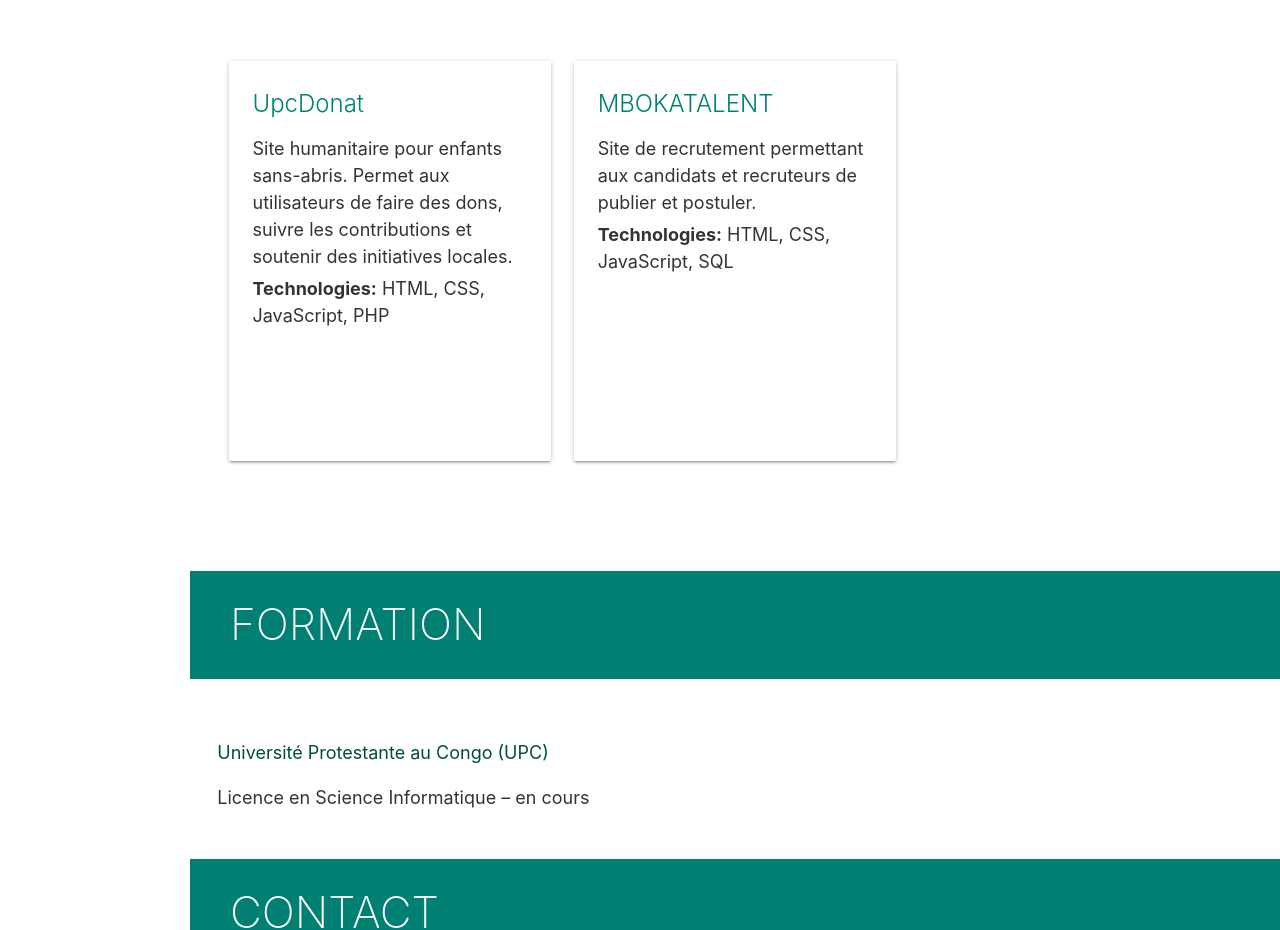
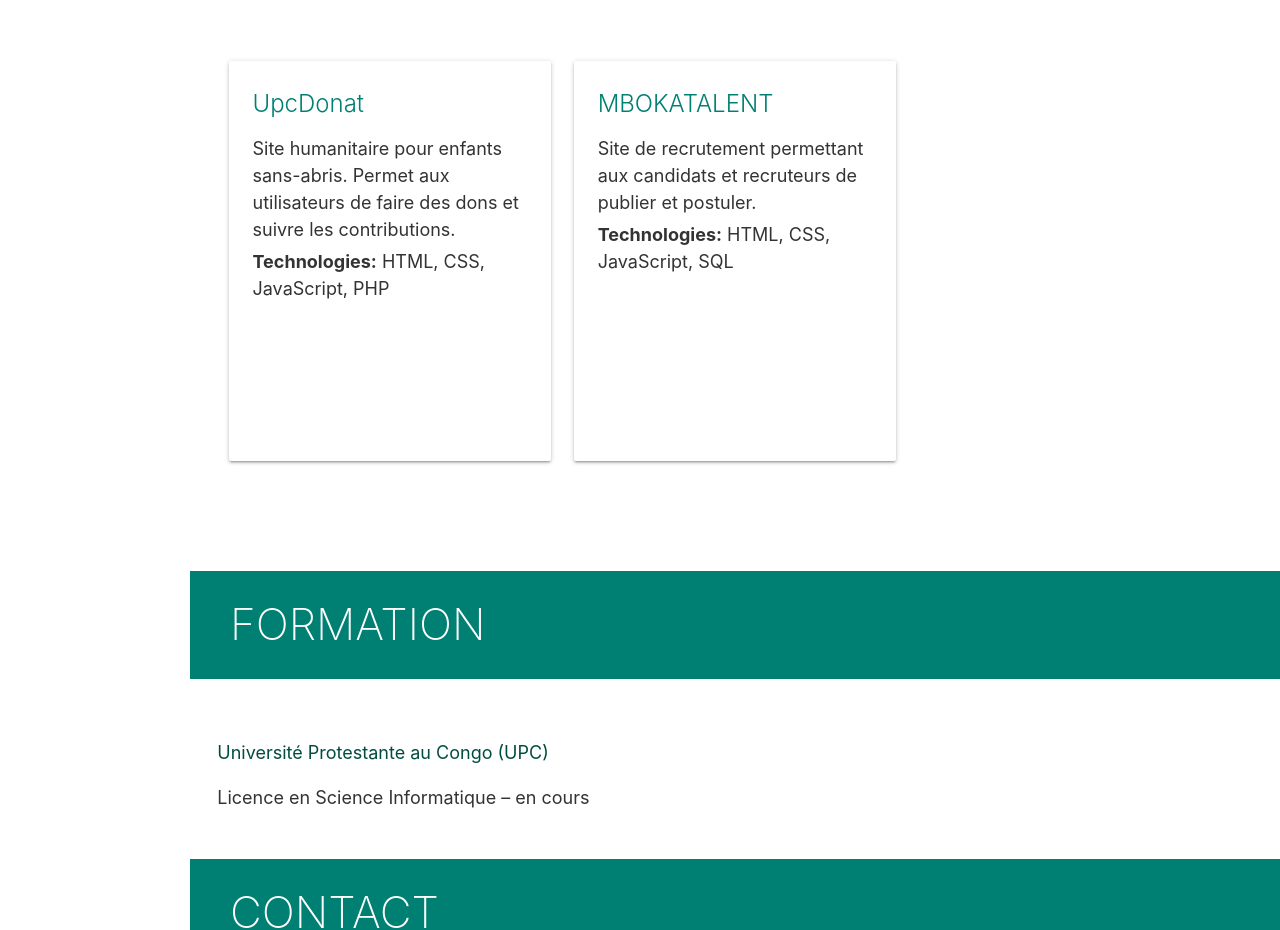
Before and after one commit to jeanne2007/porfolio, a plain HTML site: page index.html in a window 1280 px wide. Shown: the part 1660-2590 px from the top of the page. Drawn offline with nearby package versions, Linux system fonts and the light colour scheme.

Commit message:
Update project description for UpcDonat
correction d'erreur

```diff
--- a/index.html
+++ b/index.html
@@ -88,7 +88,7 @@
             <div class="card medium">
               <div class="card-content">
                 <span class="card-title teal-text">UpcDonat</span>
-                <p>Site humanitaire pour enfants sans-abris. Permet aux utilisateurs de faire des dons, suivre les contributions et soutenir des initiatives locales.</p>
+                <p>Site humanitaire pour enfants sans-abris. Permet aux utilisateurs de faire des dons et suivre les contributions.</p>
                 <p><b>Technologies:</b> HTML, CSS, JavaScript, PHP</p>
               </div>
             </div>
```
